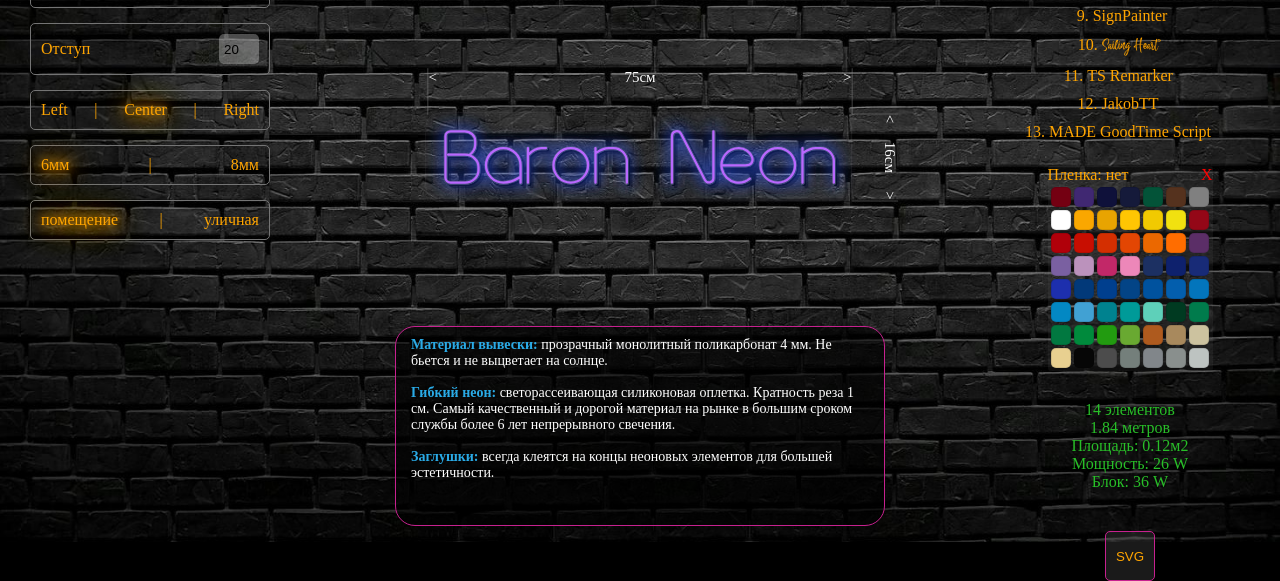
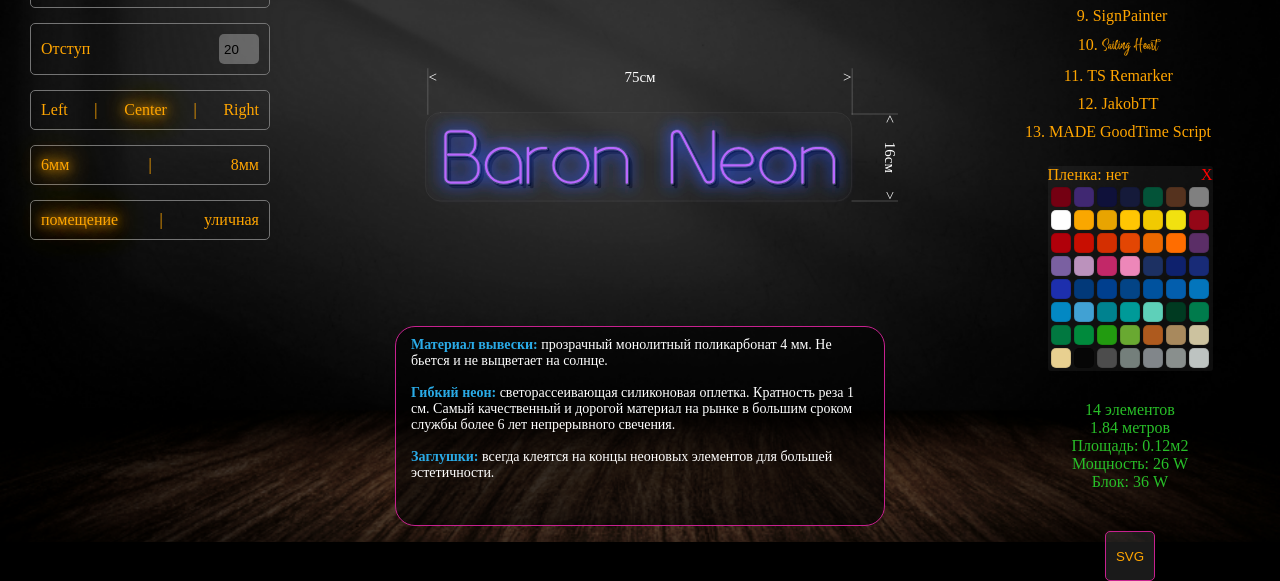
Before and after one commit to Baronneon/Construct, a plain HTML site: page index.html in a window 1280 px wide. Shown: the part 258-839 px from the top of the page. Drawn offline with Linux system fonts and the light colour scheme.

Commit message:
Update style.css

```diff
--- a/style.css
+++ b/style.css
@@ -115,7 +115,7 @@ body {
 }
 
 .wrapper {
-  background-image: url(bg2.jpg);
+  background-image: url(bg.png);
   /* background-color: wheat; */
   background-size: cover;
   background-position: center;
```
